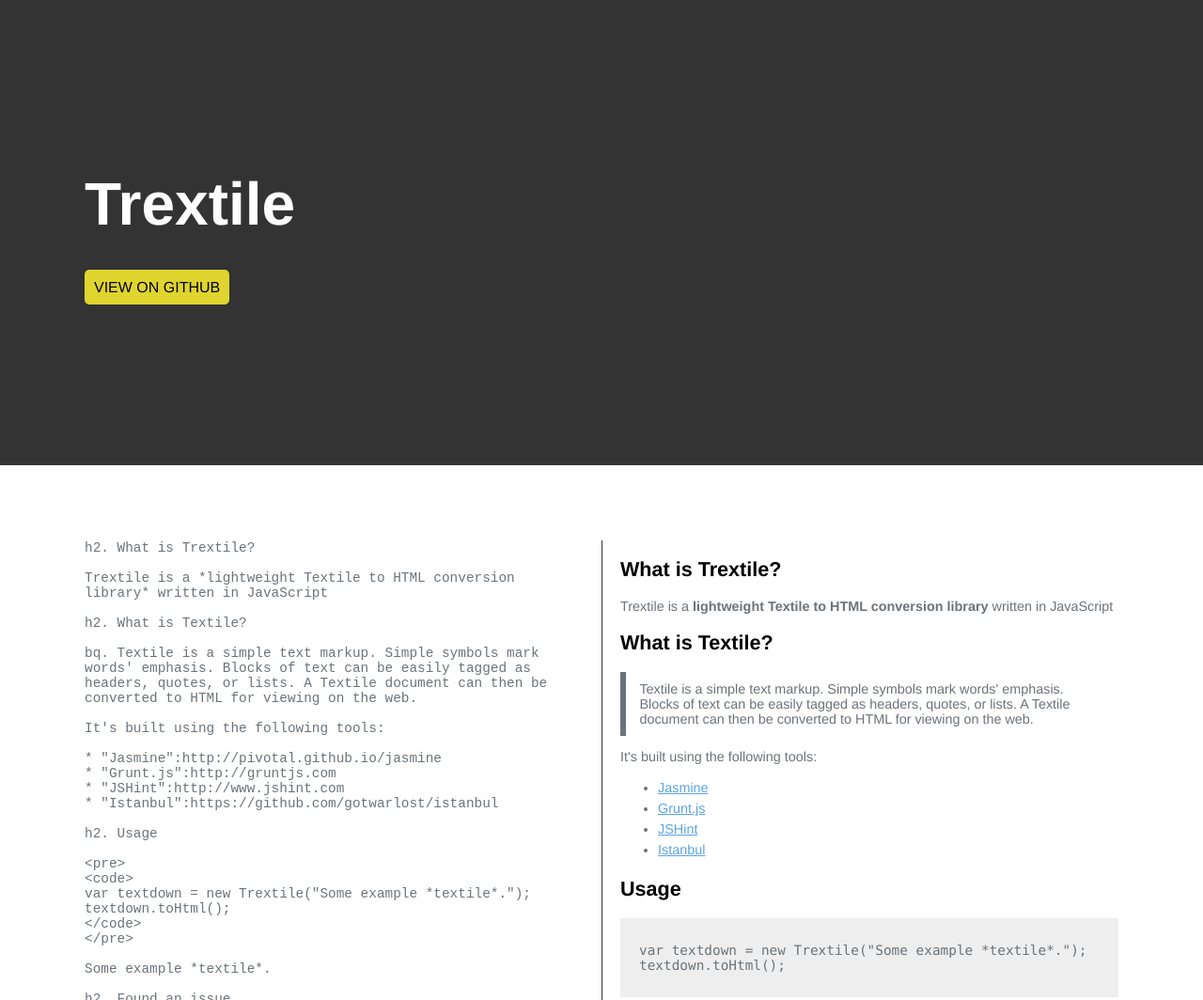
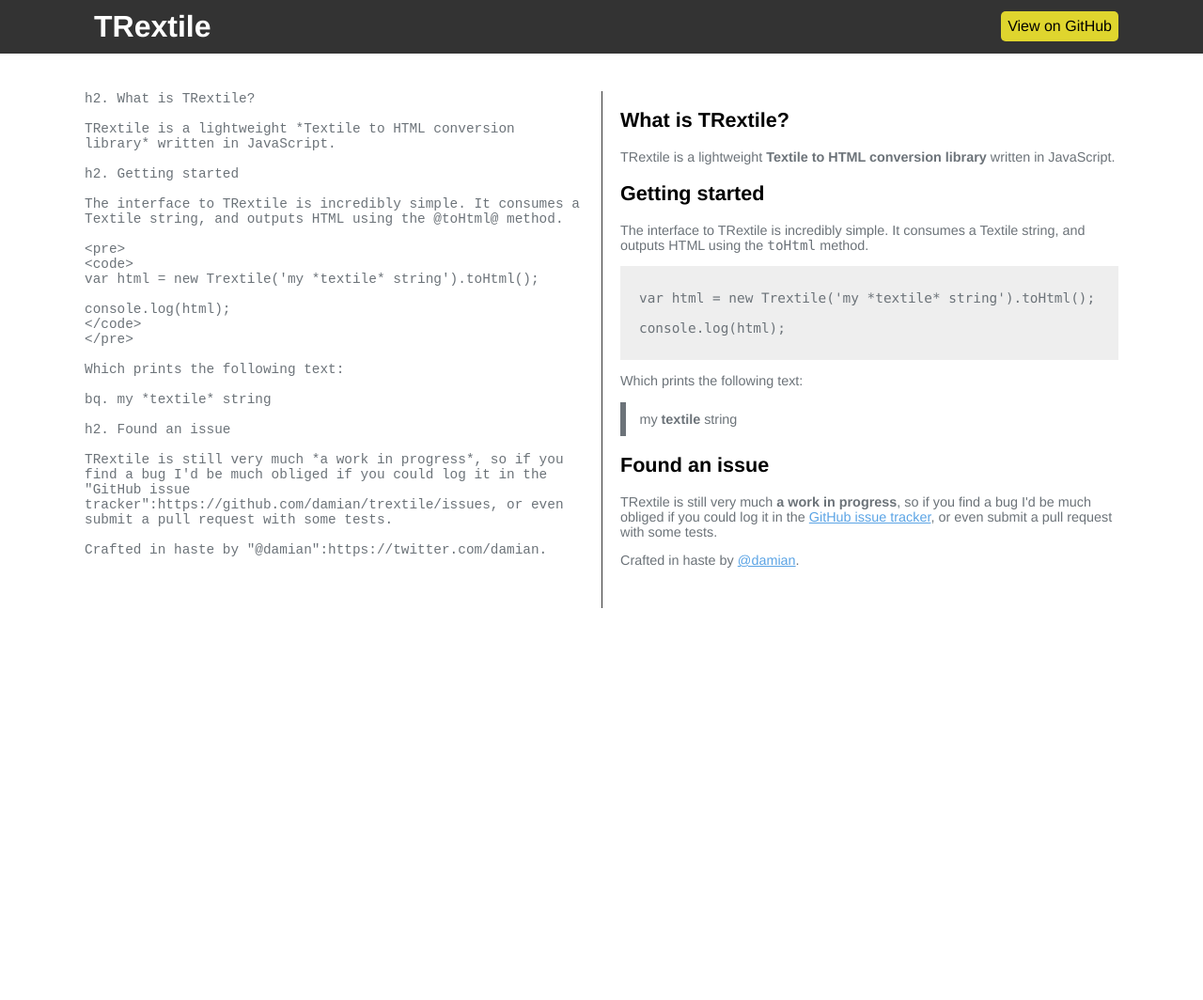
Before and after one commit to damian/trextile, a website: page index.html in a window 1280 px wide. Shown: the top 1064 px of the page at 94% size. After the commit the page ends 897 px from the top, so only its background shows below. Drawn offline with Linux system fonts and the light colour scheme.

Commit message:
Updated demo

```diff
--- a/index.html
+++ b/index.html
@@ -2,55 +2,50 @@
 <html>
 <head>
   <meta charset="utf-8">
-  <title>Trextile</title>
+  <title>TRextile</title>
   <link rel="stylesheet" href="stylesheets/application.css">
   <script src="build/trextile.min.js"></script>
 </head>
 <body>
 <header>
   <div class="container">
-    <h1>Trextile</h1>
     <a href="https://github.com/damian/trextile">View on GitHub</a>
+    <h1>TRextile</h1>
   </div>
   <!-- ./container -->
 </header>
 <div id="main">
   <div class="container">
     <textarea onkeyup="updatePreview(this.value)">
-h2. What is Trextile?
+h2. What is TRextile?
 
-Trextile is a *lightweight Textile to HTML conversion library* written in JavaScript
+TRextile is a lightweight *Textile to HTML conversion library* written in JavaScript.
 
-h2. What is Textile?
+h2. Getting started
 
-bq. Textile is a simple text markup. Simple symbols mark words' emphasis. Blocks of text can be easily tagged as headers, quotes, or lists. A Textile document can then be converted to HTML for viewing on the web.
-
-It's built using the following tools:
-
-* "Jasmine":http://pivotal.github.io/jasmine
-* "Grunt.js":http://gruntjs.com
-* "JSHint":http://www.jshint.com
-* "Istanbul":https://github.com/gotwarlost/istanbul
-
-h2. Usage
+The interface to TRextile is incredibly simple. It consumes a Textile string, and outputs HTML using the @toHtml@ method.
 
 <pre>
 <code>
-var textdown = new Trextile("Some example *textile*.");
-textdown.toHtml();
+var html = new Trextile('my *textile* string').toHtml();
+
+console.log(html);
 </code>
 </pre>
 
-Some example *textile*.
+Which prints the following text:
+
+bq. my *textile* string
 
 h2. Found an issue
 
-Log it in the "GitHub issue tracker":https://github.com/damian/textdown/issues.
+TRextile is still very much *a work in progress*, so if you find a bug I'd be much obliged if you could log it in the "GitHub issue tracker":https://github.com/damian/trextile/issues, or even submit a pull request with some tests.
 
 Crafted in haste by "@damian":https://twitter.com/damian.
     </textarea>
     <div id="preview"></div>
     <!-- #preview -->
+    <div class="cf"></div>
   </div>
   <!-- /editor -->
 </div>
--- a/stylesheets/application.css
+++ b/stylesheets/application.css
@@ -1,3 +1,9 @@
+#main .container,
+#main,
+html,
+body {
+  height: 100%;
+}
 .container {
   width: 1100px;
   margin: 0 auto;
@@ -16,35 +22,31 @@
   font-family: "Helvetica Neue";
 }
 
-header .container {
-  padding: 180px 0;
+header a {
+  background: #dfd52e;
+  border-radius: 5px;
+  color: #000;
+  float: right;
+  margin-top: 12px;
+  padding: 7px;
+  text-decoration: none;
 }
 
-header a {
-  text-transform: uppercase;
-  border-radius: 5px;
-  background: #dfd52e;
-  color: #000;
-  text-decoration: none;
+header h1 {
+  font-size: 2em;
+  margin: 0;
   padding: 10px;
 }
 
-header h1 {
-  margin-top: 0;
-  font-size: 4em;
-}
-
-#main {
-  padding-top: 80px;
+#main .container {
+  margin: 40px auto;
 }
 
 #main .container > * {
   width: 530px;
-  height: 100%;
   position: absolute;
   top: 0;
-  bottom: 0;
-  height: 700px;
+  height: 550px;
 }
 
 textarea {
@@ -56,6 +58,7 @@
   left: 0;
   padding: 0;
   resize: none;
+  z-index: 10;
 }
 
 #preview {
@@ -102,3 +105,13 @@
   background-color: #eee;
   padding: 10px 20px;
 }
+
+.cf:before,
+.cf:after {
+  content: " ";
+  display: table;
+}
+
+.cf:after {
+    clear: both;
+}
```
